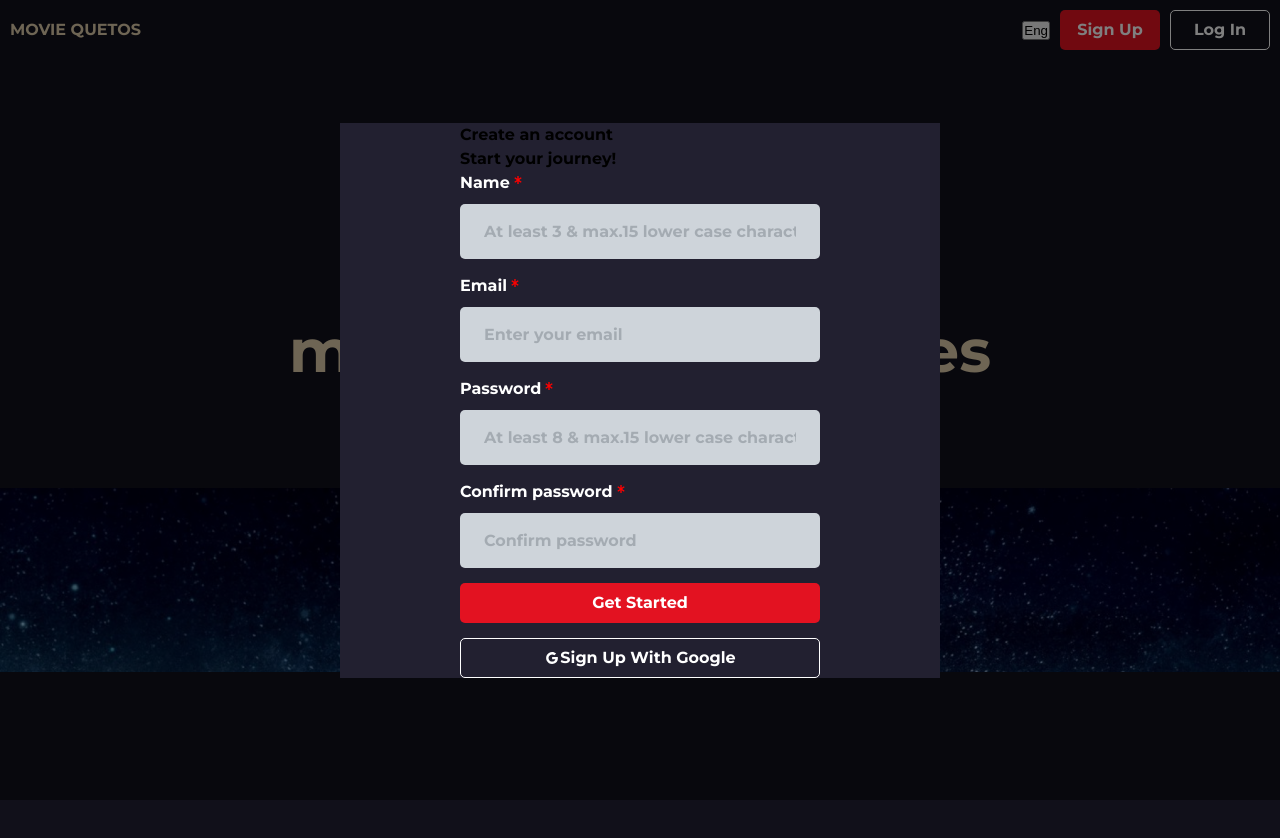
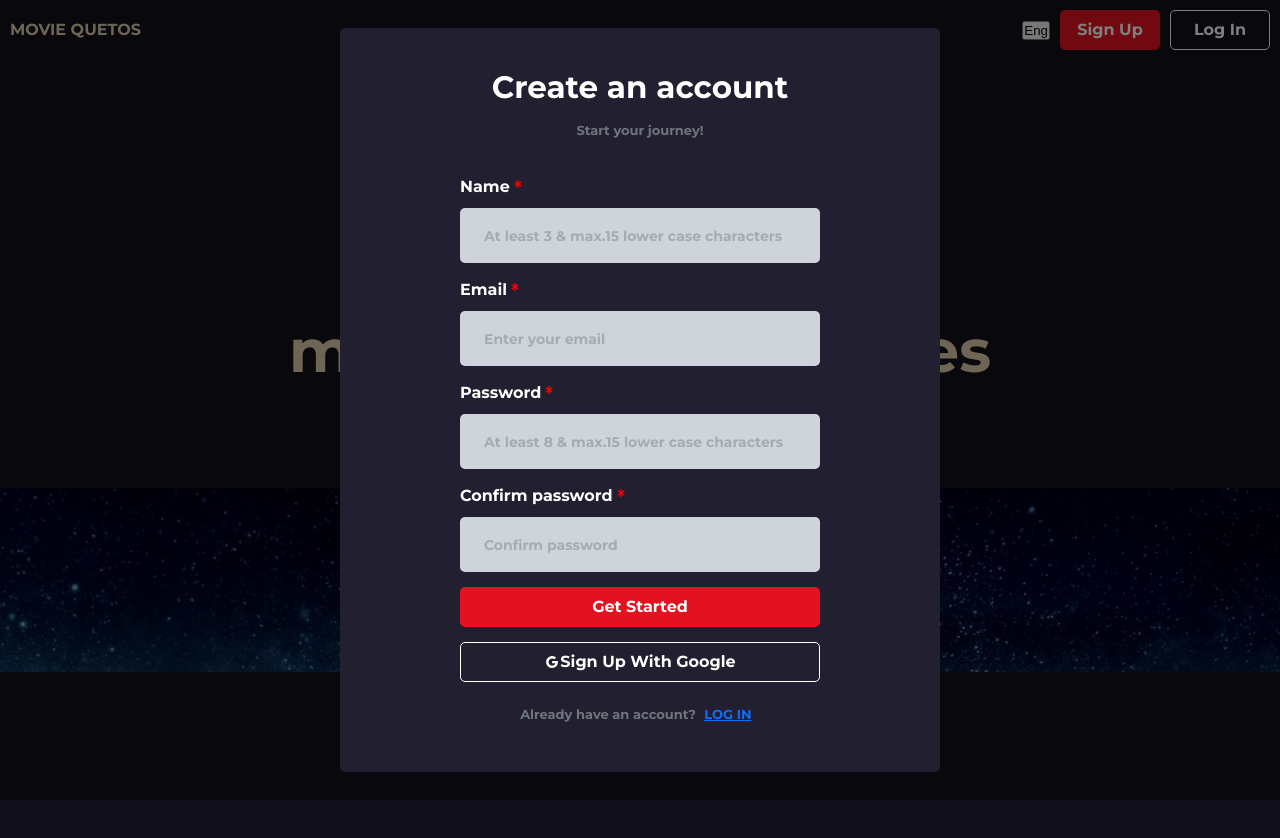
Before and after one commit to mariamdatuka/movie-quotes-app, a React (Vite) app: page / in a window 1280 px wide. Both pictures are taken after a click on the button "Sign Up". Shown: the top 838 px of the page. Built offline with nearby package versions, Linux system fonts and the light colour scheme.

Commit message:
finish registration

```diff
--- a/src/components/MainInput/Styles.ts
+++ b/src/components/MainInput/Styles.ts
@@ -10,6 +10,10 @@ export const MyInput=styled(TextField)(({theme})=>({
       width: "100%",
       padding: "0.5rem 0",
       textAlign: "left",
+    },
+
+    "& input::placeholder":{
+      fontSize:'14px',
     },
 
     "& input": {
@@ -25,7 +29,7 @@ export const MyInput=styled(TextField)(({theme})=>({
         border: 'none',
       },
       "&.Mui-focused fieldset": {
-        border: `1px solid ${theme.palette.info.main}`,
+        border: `2px solid ${theme.palette.info.main}`,
       },
     },
 
--- a/src/components/Modal/Styles.ts
+++ b/src/components/Modal/Styles.ts
@@ -9,6 +9,8 @@ export const StyledModal = styled(Modal)({
 
 export const Container=styled(Box)(({theme})=>({
      width:'600px',
+     padding:'40px',
+     borderRadius:'5px',
      backgroundColor:theme.palette.info.dark,
      display:'flex',
      alignItems:'center',
--- a/src/components/SignUp/SignUp.tsx
+++ b/src/components/SignUp/SignUp.tsx
@@ -1,18 +1,21 @@
-import { Stack, Typography } from "@mui/material"
+import { Stack,Typography,Box } from "@mui/material"
 import MainInput from "../MainInput/MainInput"
 import { MainButton } from "../MainButton/MainButton"
 import SecondaryBtn from "../SecondaryBtn/SecondaryBtn"
-import { Form } from "./Styles"
+import {Form, LogInButton} from "./Styles"
 import {AiOutlineGoogle} from 'react-icons/ai'
+import { useTheme } from '@mui/material/styles';
 
 
 
 const SignUp = () => {
+  const theme=useTheme();
+
   return (
       <>
-    <Stack>
-      <Typography component='h3'>Create an account</Typography>
-      <Typography component='h5'>Start your journey!</Typography>
+    <Stack style={{gap:'15px', alignItems:'center'}}>
+      <Typography variant='h4' style={theme.typography.h4}>Create an account</Typography>
+      <Typography variant='body2' style={theme.typography.body2}>Start your journey!</Typography>
        <Form>
           <MainInput type='text'
                      placeholder='At least 3 & max.15 lower case characters'
@@ -33,6 +36,12 @@ const SignUp = () => {
                <AiOutlineGoogle/>
           </SecondaryBtn>
        </Form>
+       <Box style={{display:'flex', alignItems:'center', justifyContent:'center'}}>
+           <Typography variant='body2' style={theme.typography.body2}>
+              Already have an account?
+           </Typography>
+           <LogInButton>Log In</LogInButton>
+       </Box>
     </Stack>
       </>
   )
--- a/src/components/SignUp/Styles.ts
+++ b/src/components/SignUp/Styles.ts
@@ -1,8 +1,18 @@
 import {styled} from '@mui/system'
+import { Button } from '@mui/material'
 
 export const Form=styled('form')({
    display:'flex',
    flexDirection:'column',
    alignItems:'center',
    gap:'15px',
+   marginTop:'20px',
 })
+
+export const LogInButton=styled(Button)({
+   border:'none',
+   fontSize:'13px',
+   color:'#0D6EFD',
+   textDecoration:'underline',
+   fontWeight:'300',
+})
--- a/src/pages/Home/Home.tsx
+++ b/src/pages/Home/Home.tsx
@@ -13,7 +13,8 @@ const Home = () => {
           Find any quote in  <br/>millions of movie lines
         </StyledTypography>
         <MainButton text='get started'
-                    sx={{width:'135px'}}/>
+                    sx={{width:'135px'}}
+                    />
       <ImgBox>
         <img src={background} alt='background'/>
      </ImgBox>
--- a/src/theme.ts
+++ b/src/theme.ts
@@ -40,14 +40,17 @@ const theme=createTheme({
       h3:{
          fontSize:'39px',
          fontWeight:400,
+         color:'#FFF'
       },
       h4: {
          fontSize: "31px",
          fontWeight: 400,
+         color:'#FFF'
        },
       h5: {
          fontSize: "25px",
          fontWeight: 400,
+         color:'#fff',
        },
       h6:{
          fontSize:'20px',
@@ -56,10 +59,12 @@ const theme=createTheme({
       body1:{
          fontSize:'16px',
          fontWeight:400,
+         color:'#6C757D'
       },
       body2:{
          fontSize:'13px',
          fontWeight:400,
+         color:'#6C757D'
       }
    }
 })
```
